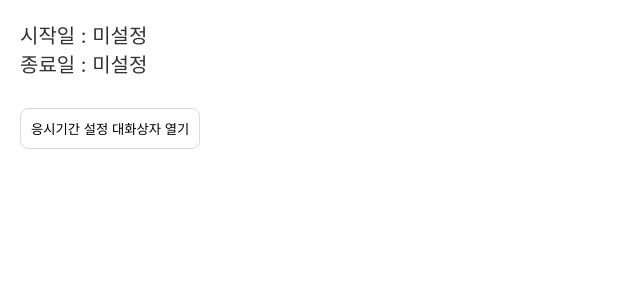
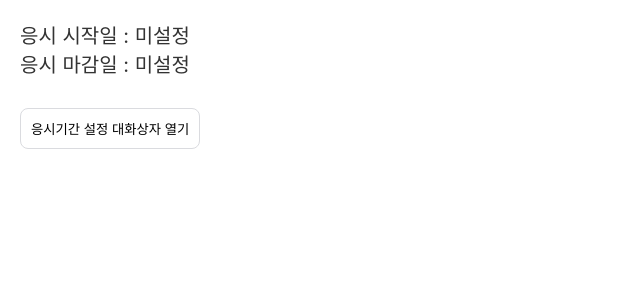
Before and after one commit to kyus/period-selector, a React (Create React App) app: page / in a window 1280 px wide. Shown: the top 300 px of the page, without its empty margins (0-640 px from the left). Built offline with nearby package versions, Linux system fonts and the light colour scheme.

Commit message:
check confirm ..
- 올바른 시작, 마감일 체크
- 문구 통일 : 종료일 -> 마감일

```diff
--- a/src/App.js
+++ b/src/App.js
@@ -31,8 +31,12 @@ function App() {
 
   const confirm = () => {
     const {startTmpDate, endTmpDate} = period;
+    if (!endTmpDate) {
+      alert('마감일을 선택하세요.');
+      return false;
+    }
     if (startTmpDate.getTime() > endTmpDate.getTime()) {
-      alert('종료일은 시작일 이후로 설정해야 합니다.');
+      alert('마감일은 시작일 이후로 설정해야 합니다.');
       return false;
     }
     dispatch(setPeriodDate('startDate', new Date(startTmpDate)));
@@ -44,8 +48,8 @@ function App() {
   return (
     <div className={"App"}>
       <div className={"info"}>
-        <div>시작일 : {period.startDate ? dateForm(period.startDate, 'Y년 m월 d일 H시 i분') : '미설정'}</div>
-        <div>종료일 : {period.endDate ? dateForm(period.endDate, 'Y년 m월 d일 H시 i분') : '미설정'}</div>
+        <div>응시 시작일 : {period.startDate ? dateForm(period.startDate, 'Y년 m월 d일 H시 i분') : '미설정'}</div>
+        <div>응시 마감일 : {period.endDate ? dateForm(period.endDate, 'Y년 m월 d일 H시 i분') : '미설정'}</div>
       </div>
       <button className={"btn"} onClick={togglePopup}>
         응시기간 설정 대화상자 열기
```
